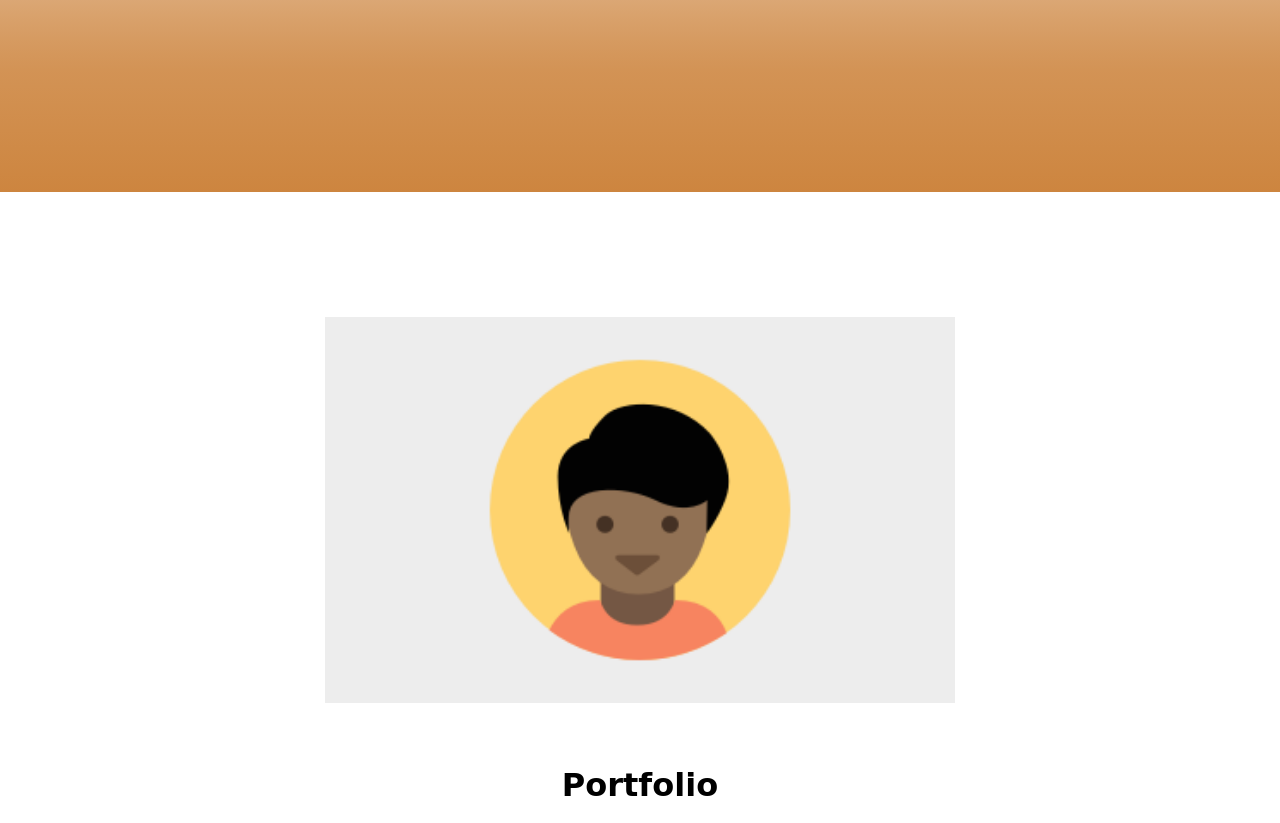
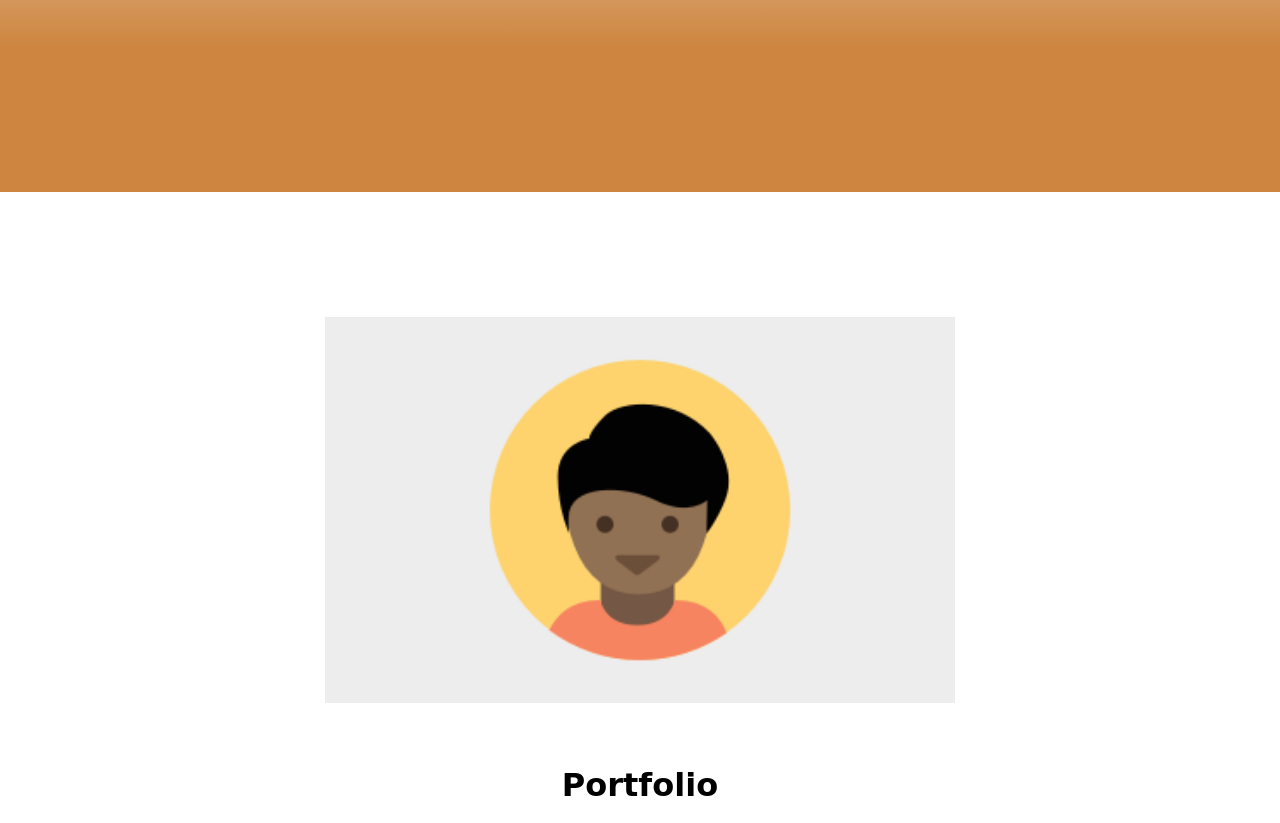
Before and after one commit to jrmeads/project-two, a plain HTML site: page index.html in a window 1280 px wide. Shown: the part 128-951 px from the top of the page. Drawn offline with Linux system fonts and the light colour scheme; a web font is replaced by a local one.

Commit message:
Fixed Gradients

```diff
--- a/css/styles.css
+++ b/css/styles.css
@@ -19,7 +19,7 @@ body {
 }
 
 .main-heading {
-    background: linear-gradient(to top, rgb(205, 133, 63),70%,rgba(205, 133, 63, .25));
+    background: linear-gradient(to top, rgb(205, 133, 63)45%,rgba(205, 133, 63, .47));
     width: 100%;
     position: relative;
     height: 55rem;
```
Also changed, not shown: 1 other file.
